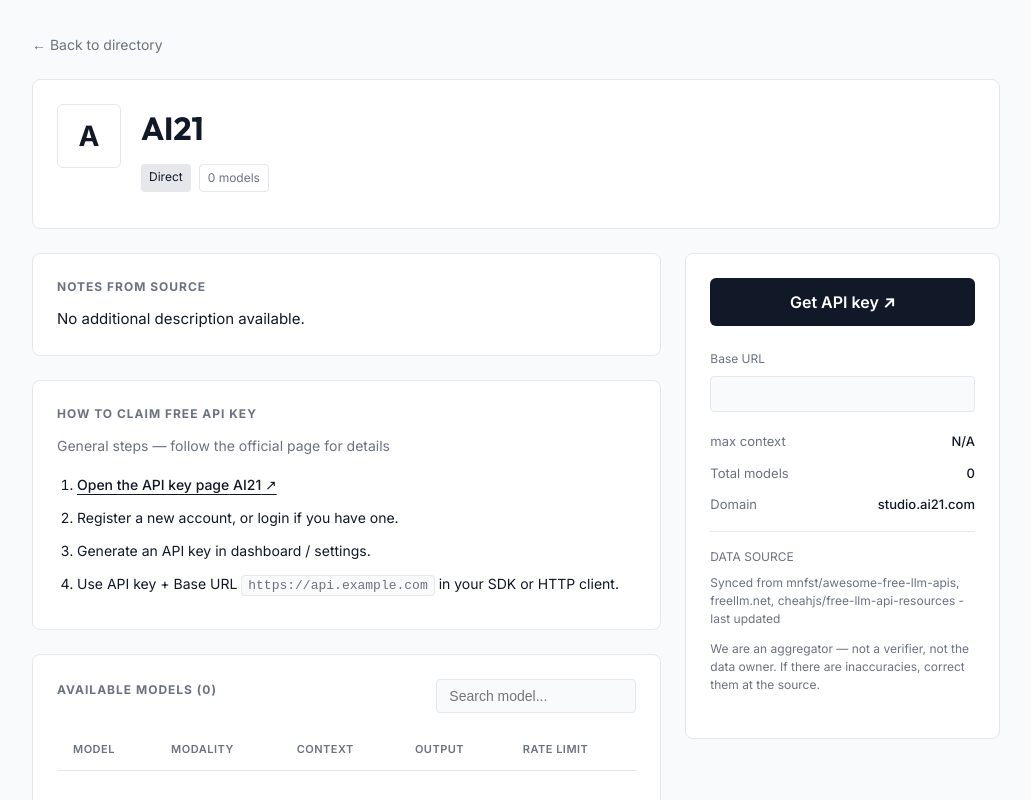
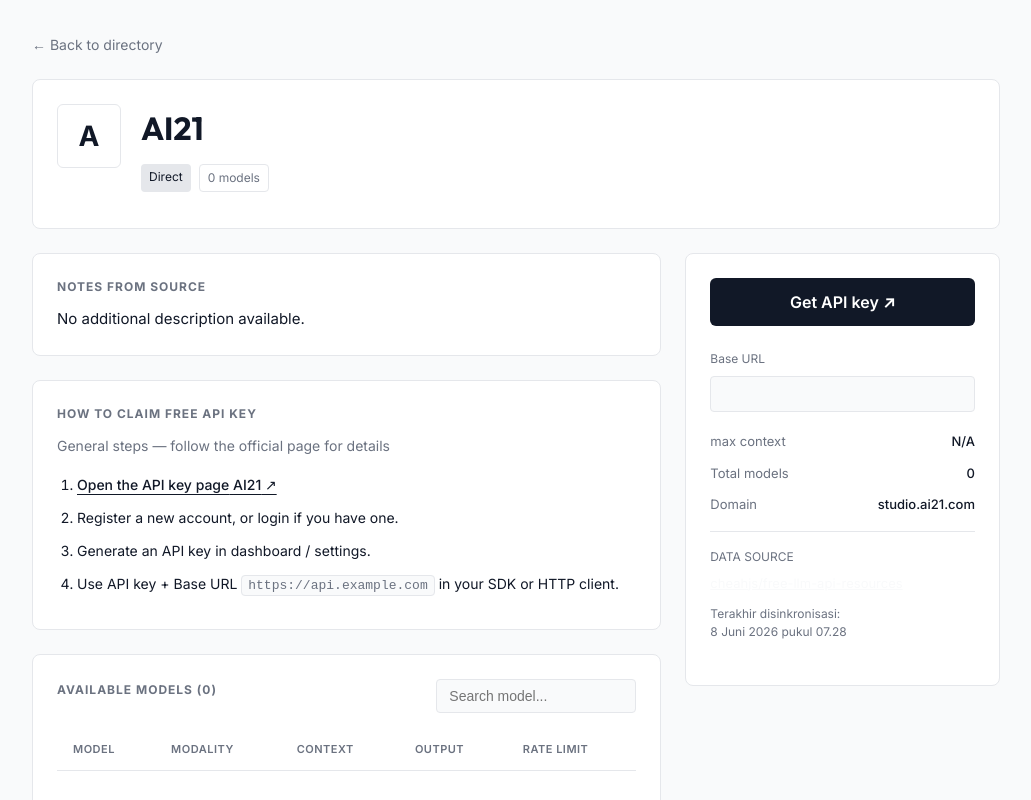
Before and after one commit to kmauau5/tokengratis, a Next.js app: page /en/provider/ai21 in a window 1280 px wide. Shown: the top 800 px of the page, without its empty margins (124-1155 px from the left). Built offline with nearby package versions, Linux system fonts and the light colour scheme.

Commit message:
feat: implement directory and provider detail pages with filtering and localization support

```diff
--- a/src/components/ProviderDetailClient.tsx
+++ b/src/components/ProviderDetailClient.tsx
@@ -222,12 +222,19 @@
 
             <div className={styles.sidebarSection} style={{ borderTop: "1px solid var(--color-ink-line)", paddingTop: "16px", marginTop: "16px" }}>
               <label className={styles.sidebarLabel}>{dict.provider.data_source}</label>
-              <p className={styles.sourceText}>
-                {dict.provider.data_source_desc1}
-              </p>
-              <p className={styles.sourceText}>
-                {dict.provider.data_source_desc2}
-              </p>
+              <div style={{ display: "flex", flexDirection: "column", gap: "8px", marginTop: "8px" }}>
+                {provider.sources && provider.sources.map((src: any, idx: number) => (
+                  <a key={idx} href={src.url} target="_blank" rel="noreferrer" className={styles.sourceLink} style={{ fontSize: "13px", color: "var(--color-ink)", textDecoration: "underline" }}>
+                    {src.name}
+                  </a>
+                ))}
+              </div>
+              {provider.lastSyncedAt && (
+                <p className={styles.sourceText} style={{ marginTop: "12px", fontSize: "12px", color: "var(--color-mute)" }}>
+                  Terakhir disinkronisasi:<br/>
+                  {new Date(provider.lastSyncedAt).toLocaleString('id-ID', { dateStyle: 'long', timeStyle: 'short' })}
+                </p>
+              )}
             </div>
 
           </div>
```
Also changed, not shown: src/app/[lang]/page.tsx (+10 -1 lines), src/components/DirectoryClient.tsx (+6 -1 lines).
